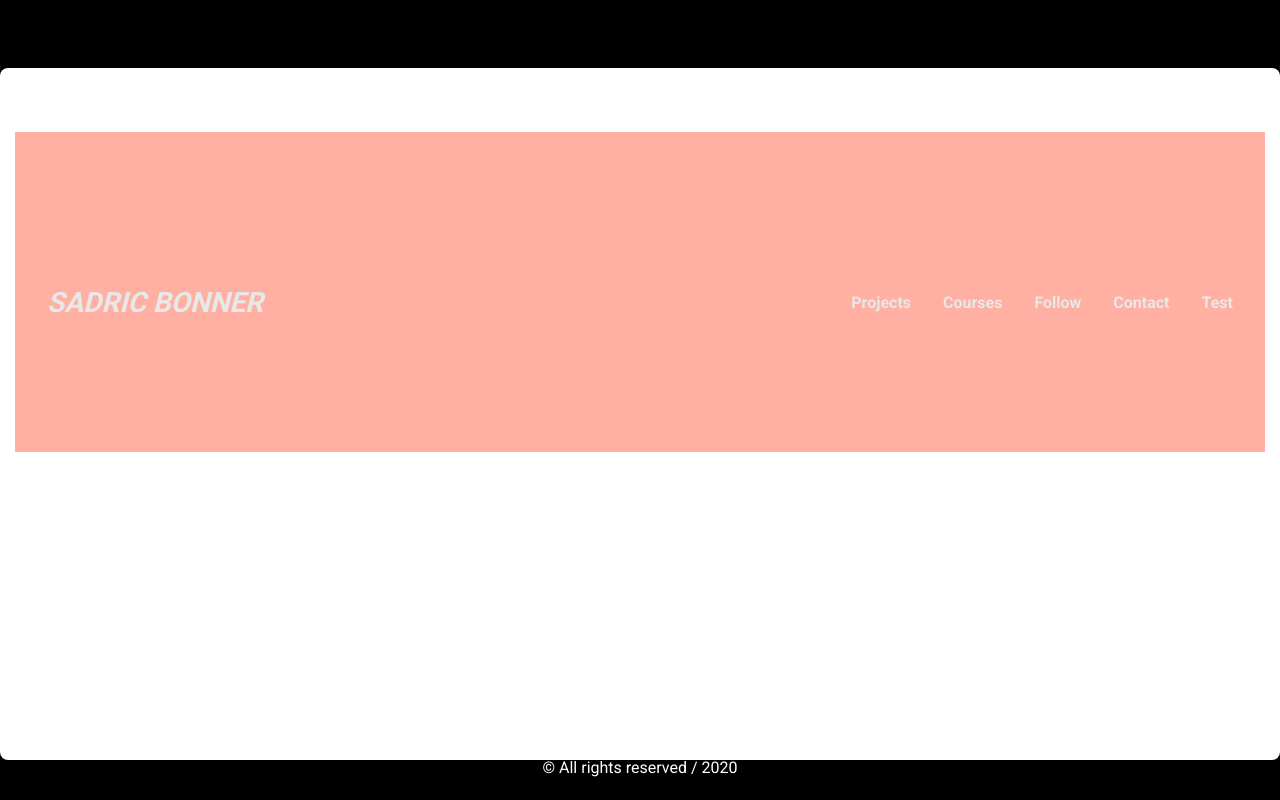
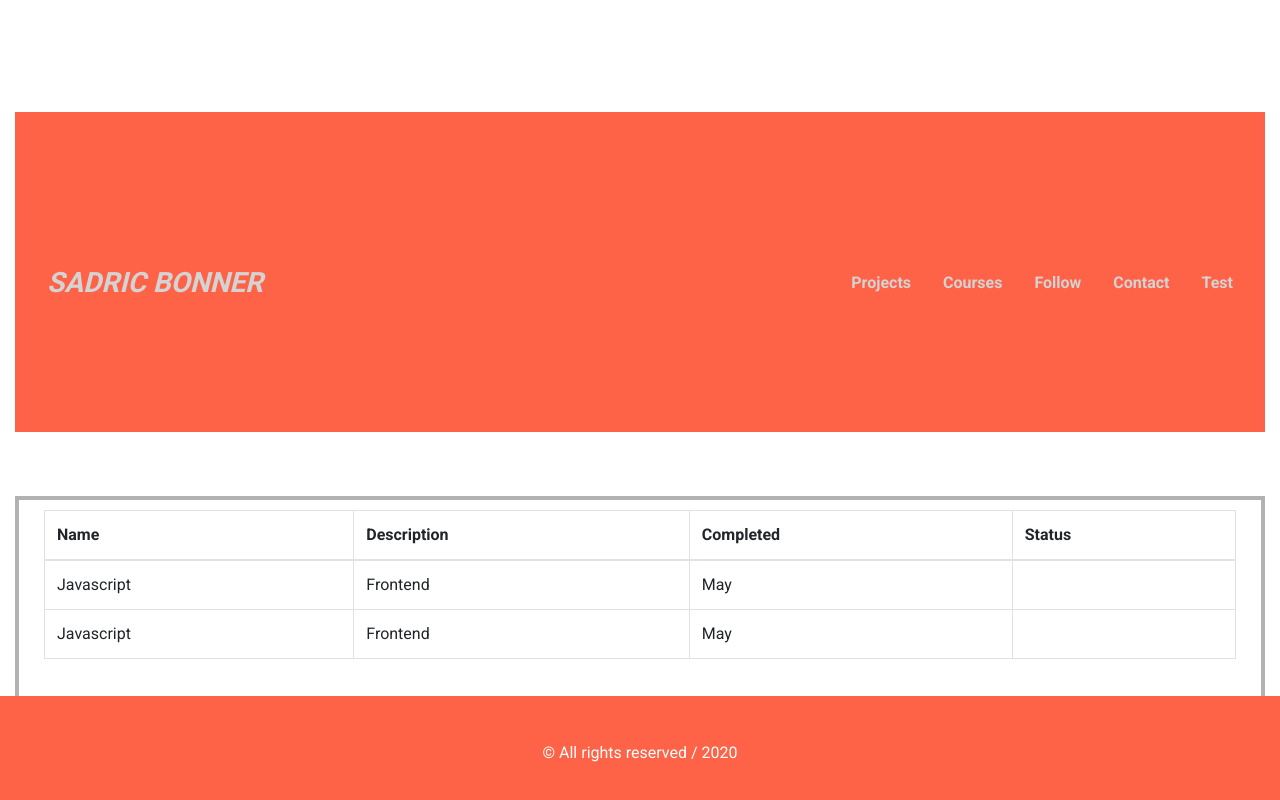
Before and after one commit to scbonner/myportfolio, a React (Create React App) app: page /test in a window 1280 px wide. Shown: the top 800 px of the page. Built offline with nearby package versions, Linux system fonts and the light colour scheme.

Commit message:
"updating packages/files"

```diff
--- a/src/components/App.js
+++ b/src/components/App.js
@@ -16,8 +16,8 @@ import Courses from './Courses';
 import Follow from './Follow';
 import Contact from './Contact';
 import Footer from './Footer';
+import NotFound from './NotFound';
 import Test from './Test';
-import NotFound from './NotFound';
 
 
 const App = () => {
@@ -34,8 +34,8 @@ const App = () => {
             <Route path="/courses" component={Courses} />
             <Route path="/follow" component={Follow} />
             <Route path="/contact" component={Contact} />
-            <Route path="/contact" component={Test} />
             <Route path="/notfound" component={NotFound} />
+            <Route path="/test" component={Test} />
             </Switch>
         </div>
       <Footer />
--- a/src/components/Courses.js
+++ b/src/components/Courses.js
@@ -7,50 +7,30 @@ class Courses extends Component {
         return (
 
             <div className="container">
-            <h2>COMPLETED COURSES</h2>
+                <h1>COMPLETED COURSES</h1>
                     <div className="card">
-                    <h2>HTML5</h2>
-                    <p>Everything is here</p>
-                </div>
+                        <h2>HTML5</h2></div>
                     <div className="card">
-                    <h2>CSS3</h2>
-                    <p>Everything is here</p>
-                </div>
+                        <h2>CSS3</h2></div>
                     <div className="card">
                         <h2>RUBY</h2>
-                    <p>Everything is here</p>
                     </div><div className="card">
-                    <h2>JAVASCRIPT</h2>
-                    <p>Everything is here</p>
-                </div>
+                        <h2>JAVASCRIPT</h2></div>
                     <div className="container">
                     <div className="card">
-                    <h2>REACT</h2>
-                    <p>Everything is here</p>
-                </div>
+                        <h2>REACT</h2></div>
                     <div className="card">
-                    <h2>API</h2>
-                    <p>Everything is here</p>
-                </div>
+                        <h2>API</h2></div>
                     <div className="card">
-                    <h2>JSX</h2>
-                    <p>Everything is here</p>
-                </div><div className="card">
-                    <h2>AJAX</h2>
-                    <p>Everything is here</p>
-                </div>
+                        <h2>JSX</h2></div>
                         <div className="card">
-                    <h2>PENDING</h2>
-                    <p>Everything is here</p>
-                </div>
+                        <h2>AJAX</h2></div>
                     <div className="card">
-                    <h2>PENDING</h2>
-                    <p>Everything is here</p>
-                </div>
+                        <h2>PENDING</h2></div>
                     <div className="card">
-                    <h2>PENDING</h2>
-                    <p>Everything is here</p>
-                </div>
+                        <h2>PENDING</h2></div>
+                    <div className="card">
+                        <h2>PENDING</h2></div>
                 </div>
             </div>
 
--- a/src/components/Footer.js
+++ b/src/components/Footer.js
@@ -4,7 +4,7 @@ import CSS from '../css/index.css';
 
 const Footer = () => {
     return (
-      <section id="footer" className="teal lighten-1">
+      <section id="footer">
         <div className="container">
           <footer class="main-footer">
 
--- a/src/components/Test.js
+++ b/src/components/Test.js
@@ -1,33 +1,128 @@
-import React from 'react';
-import Modal from 'react-bootstrap/Modal';
-import CSS from '../css/index.css';
+import React, { Component } from 'react';
+import CSS from '../css/courses.css';
 
-const Test = () => {
-    const [open, setOpen] = useState(false);
+class Test extends Component {
+
+  constructor(props) {
+        super(props);
+
+    this.state = {
+      name: 'Javascript', description: 'Frontend', completed: 'May', status: 'Pending'
+    }
+      // {name: 'HTML', description: 'Frontend', completed: 'May', status: 'N/A'
+
+  };
+
+
+// onChange = event => {
+//     this.setState({ value: event.target.value });
+
+//   };
+
+  render() {
         return (
 
-              <>
-                <Button
-                  onClick={() => setOpen(!open)}
-                  aria-controls="example-collapse-text"
-                  aria-expanded={open}
-                >
-                  click
-                </Button>
-                <Collapse in={open}>
-                  <div id="example-collapse-text">
-                    Anim pariatur cliche reprehenderit, enim eiusmod high life accusamus
-                    terry richardson ad squid. Nihil anim keffiyeh helvetica, craft beer
-                    labore wes anderson cred nesciunt sapiente ea proident.
-                  </div>
-                </Collapse>
-              </>
+      <div className="course-body">
+        <div className="d-flex flex-sm-row flex-column justify-content-center">
+          <div className="course-itemization container-fluid">
+            <table className="table table-bordered">
+              <thead className="thead-default">
+                <tr>
+                  <th colspan="1">Name</th>
+                  <th>Description</th>
+                  <th>Completed</th>
+                  <th>Status</th>
+                </tr>
+              </thead>
+              <tbody>
+                <tr>
+                  {this.renderCells()}
+                  {/* <td>USA</td>
+                   <td>Washington, D.C.</td>
+                  <td>309 million</td>
+                  <td>English</td> */}
+                </tr>
+                <tr>
+                  {/* {this.renderCells()} */}
+                </tr>
+                <tr>
+                  {/* {this.renderCells()}, */}
+                </tr>
+                <tr>
+                  {/* {this.renderCells()}, */}
+                </tr>
+                <tr>
+                  {/* {this.renderCells()} */}
+                </tr>
+                <tr>
+                  {/* {this.renderCells()} */}
+                </tr>
+                <tr>
+                  {/* {this.renderCells()} */}
+                </tr>
+                <tr>
+                  {this.renderCells()}
+                </tr>
+                {/* <tr>
+                  <td>Sweden</td>
+                  <td>Stockholm</td>
+                  <td>9 million</td>
+                  <td>Swedish</td>
+              </tr> */}
+              </tbody>
+            </table>
+          </div>
+        </div>
+      </div>
 
-         );
+      );
+  }
+
+
+  renderCells() {
+
+    return ['name', 'description', 'completed', 'pending'].map(field => (
+            <Cell key={field} value={ this.state[field] } onChange={value => this.setState({[field]: value})} />
+        ));
+
+    }
+
+    componentDidUpdate() {
+        const { name, description, completed, status } = this.state;
+        console.log(`New State: ${name} ${description} - ${completed} - ${status}`);
     }
 
 
+  }
 
+class Cell extends Component {
 
+    constructor(props) {
+        super(props);
+        this.state = { editing: false };
 
-export default Test
+}
+
+    render() {
+
+        const { value, onChange } = this.props;
+
+        return this.state.editing ?
+            <td className="no-pad">
+            <input className="form-control editor edit-text" ref='input' value={value} onChange={e => onChange(e.target.value)} onBlur={ e => this.onBlur()} />
+            </td> :
+            <td onClick={() => this.onFocus()}>{value}
+            </td>
+    }
+
+    onFocus() {
+        this.setState({ editing: true }, () => this.refs.input.focus());
+    }
+
+    onBlur() {
+        this.setState({ editing: false });
+    }
+
+  }
+
+  export default Test
--- /dev/null
+++ b/src/css/courses.css
@@ -0,0 +1,129 @@
+.course {
+  margin-top: 30px;
+}
+
+.course-origin address {
+ font-size: 1em;
+}
+
+.amount-due {
+  border: 1px solid black;
+  border-radius: 5px;
+  margin-top: 10px;
+  padding-top: 5px;
+}
+
+.amount-due > div {
+  text-align: center;
+  margin: 0 auto;
+  width: 75%;
+}
+.course-summary > table > tbody > tr td {
+  padding-top: 5px;
+  padding-right: 20px;
+  padding-left: 5px;
+  padding-bottom: 5px;
+}
+
+.course-body {
+  width: 100%;
+  margin-top: 50px;
+  border: 3pt solid rgba(0,0,0,.3);
+  padding: 10px;
+}
+
+.course-btn-group > button {
+  margin-right: 5px;
+}
+
+.course-itemization {
+  width: 100%;
+  margin-bottom: 50px;
+}
+
+.invoice-itemization > table > tfoot {
+  border-top: 0 !important;
+  border-left: 0 !important;
+  border-bottom: 0 !important;
+}
+
+.course-itemization tbody td {
+position: relative;
+outline: 0 !important;
+
+}
+
+input {
+   min-width: 100%;
+   min-height: 100%;
+   display: inline-block;
+
+}
+
+
+.no-pad {
+padding: 0 !important;
+vertical-align: middle !important;
+}
+.course-itemization > table > tfoot td:first-child {
+  border-top: 0 !important;
+  border-left: 0 !important;
+  border-bottom: 0 !important;
+}
+
+.invoice-itemization > table {
+  table-layout: fixed;
+  border-left: 0 !important;
+  border-bottom: 0 !important;
+
+:first-child {
+  width: 60%;
+}
+}
+
+.course-bill-to {
+  margin-bottom: 30px;
+}
+
+.course-btn-group > button {
+  width: 100px;
+}
+
+hr {
+  margin-left: 0;
+  margin-right: 0;
+}
+
+@media screen and (max-width: 575px) {
+  .course-summary > table > tbody > tr td {
+      padding-top: 0;
+      padding-right: 5px;
+  }
+
+  .course-summary > table > tbody > tr td:first-child {
+      display: none;
+  }
+}
+
+@media screen and (max-width: 768px) {
+  .course-itemization > table > thead tr th:first-child {
+      display: none;
+  }
+
+  .course-itemization > table > tbody > tr td:first-child {
+      display: none;
+  }
+
+  .course-itemization > table > tfoot > tr td:first-child {
+      display: none;
+  }
+
+  .course-header div {
+      margin: auto;
+  }
+
+  .course > .flex-sm-row {
+      flex-direction: column !important;
+  }
+
+}
--- a/src/css/index.css
+++ b/src/css/index.css
@@ -14,9 +14,10 @@
 body {
   margin: 0;
   color: #576366;
-  background: black;
+  background: white;
   background-size: cover;
   font-family: 'Roboto', sans-serif;
+
 }
 h1,
 h2,
@@ -44,7 +45,8 @@ a {
   color: lightgrey;
   font-family: Helvetica;
   font-weight: 300;
-  opacity: .5;
+  /* position: fixed; */
+  /* opacity: .5;   */
 }
 
 .navbar__title {
@@ -87,18 +89,30 @@ header {
 }
 
 .container h2 {
-  font-size: 1.5em;
-  padding-top: 25px;
-  color: blue;
+  font-size: 1.3em;
+  text-align: center;
+  padding-top: 15px;
+  color: black;
 
 }
 
+/* .card .container {
+  position: center;
+} */
+
+
 #col {
-  column-count: 2;
-  width: 100%;
+  column-count: 3;
+  border-radius: .9em;
+  width: 75%;
   max-width: 900px;
   margin: auto;
-  font: .9em/1.2 Arial, Helvetica, sans-serif;
+  font: .8em/1 Arial, Helvetica, sans-serif;
+}
+
+#col p {
+  font-size-adjust: 15px;
+  color: black;
 }
 
 .container .repeat  {
@@ -164,14 +178,13 @@ button {
 
 .container {
   margin-top: 10px;
-
   /* border: 10px black; */
   max-width: 100%;
-  max-height: 100%;
+  max-height: 80%;
   padding-bottom: 2em;
   margin: 0 auto 4em;
   background: white;
-  border-radius: .5em;
+  /* border-radius: .9em; */
   /* box-shadow: 0 3px rgba(0,0,0, .1); */
   overflow: hidden;
 }
@@ -181,19 +194,19 @@ header {
   color: lightgrey;
 }
 
-.container {
+/* .container {
   margin-top: 20px;
   border: 10px black;
 
-}
+} */
 .card{
   background: lightgrey;
   display: inline-block;
-  border: 1px solid #eee;
-  box-shadow: 0 20px 20px grey;
+  border: 3px solid grey;
+  box-shadow: 0 30px 30px grey;
   width: 200px;
-  padding : 20px;
-  margin: 20px;
+  padding : 20px 20px;
+  margin: 30px 30px;
 }
 
 
@@ -312,11 +325,12 @@ header {
   left: 0;
   bottom: 0;
   width: 100%;
-  /* background-color: tomato; */
-  padding-top: 20px;
-  padding-bottom: 20px;
+  background-color: tomato;
+  padding-top: 45px;
+  padding-bottom: 35px;
   color: white;
   text-align: center;
+
 }
 
 /* =================================
```
Also changed, not shown: src/components/Projects.js (+9 -6 lines), src/css/title.css (deleted, +0 -196 lines), src/components/Header.js (line endings or trailing spaces). Lines whose indentation alone changed are shown as unchanged.
